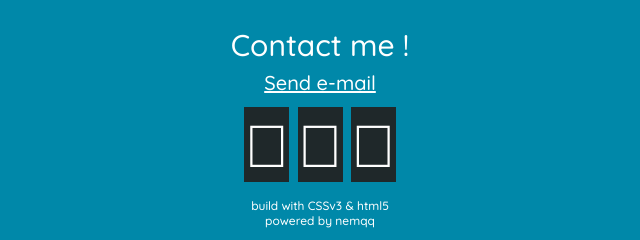
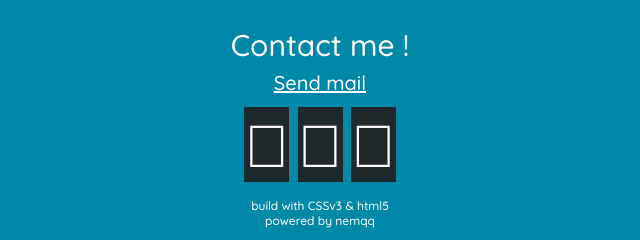
Before and after one commit to nemqq/nemqq.github.io, a plain HTML site: page index.html in a window 1280 px wide. Shown: the part 3695-3935 px from the top of the page, 320-960 px from the left. Drawn offline with Linux system fonts and the light colour scheme.

Commit message:
second page3

```diff
--- a/index.html
+++ b/index.html
@@ -224,7 +224,7 @@
 
         <div class="web_end_tekst">
             <p class="endd">Contact me !</p>
-            <p ></p> <a class="endd2" href="mailto:kamil.qvr@gmail.com">Send e-mail</a></p>
+            <p ></p> <a class="endd2" href="mailto:kamil.qvr@gmail.com">Send mail</a></p>
 
             <ul class="testt">
                 <a class="tt1" href="https://www.facebook.com/profile.php?id=100004348816608" target="_blank"><i class="fab fa-facebook"></i></a>
```
